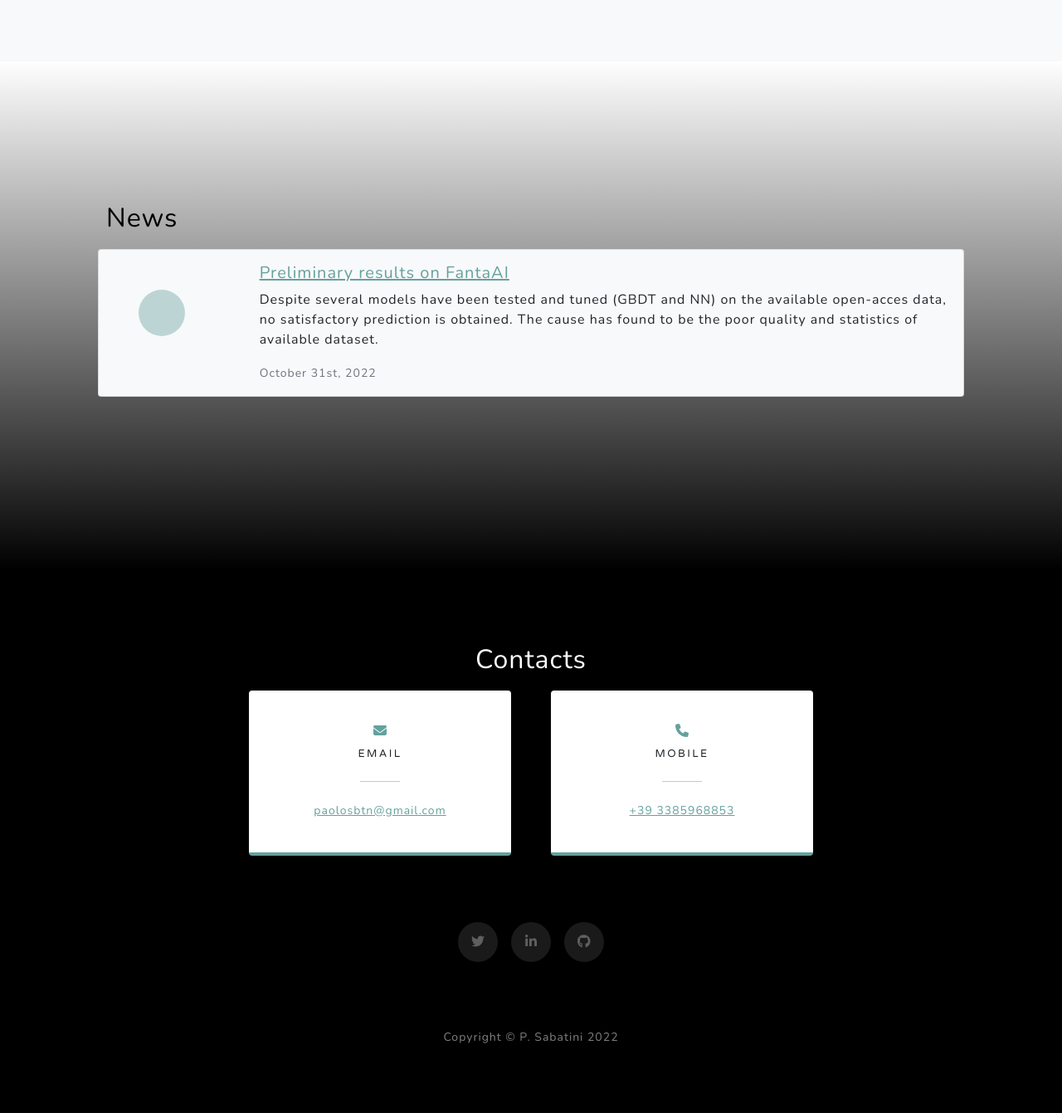
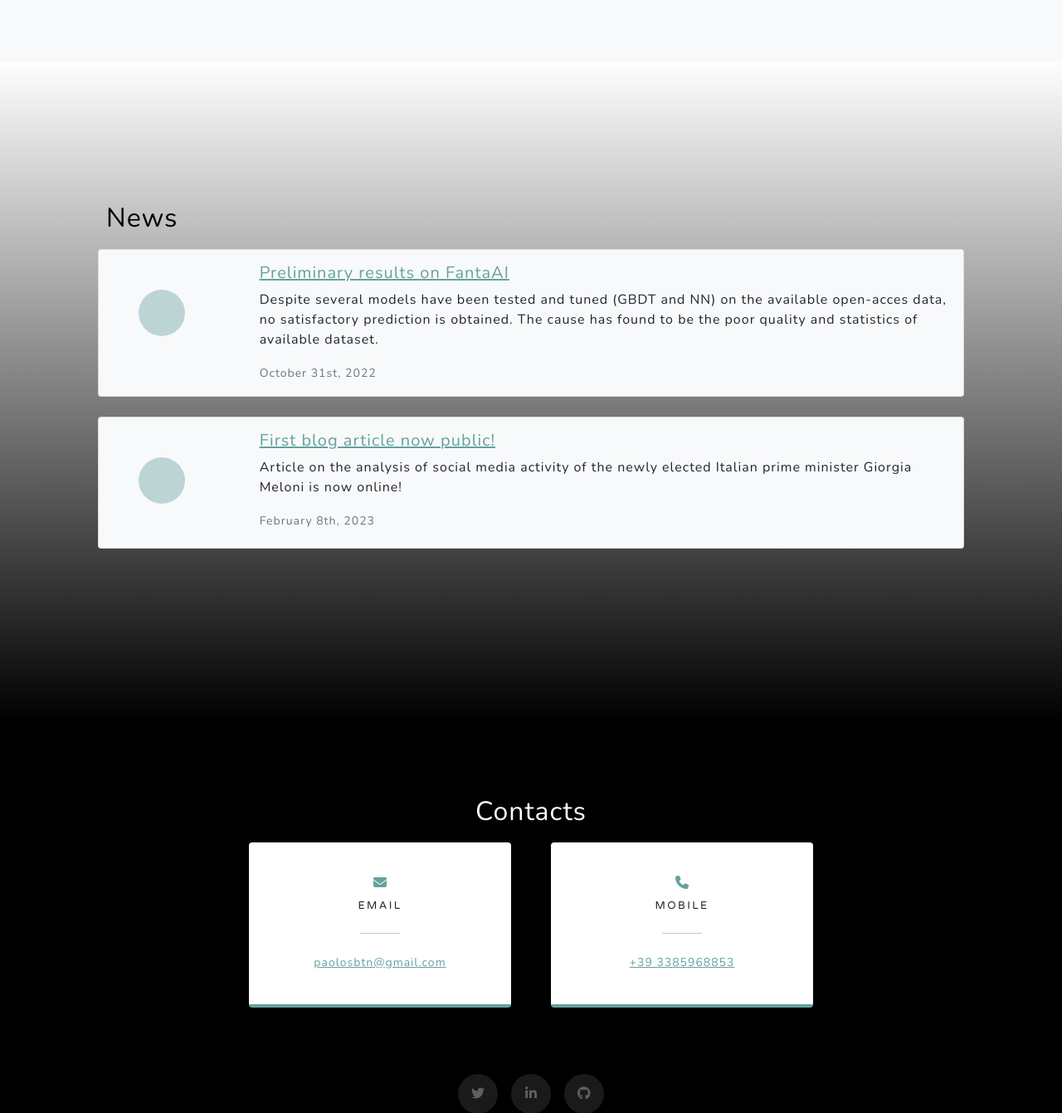
Before and after one commit to paolosabatini/my-website, a PHP site: page / in a window 1280 px wide. Shown: the part 2893-4234 px from the top of the page at 83% size. Before the commit the page ends 4150 px from the top, so only its background shows below. Run offline with PHP 8.4, Linux system fonts and the light colour scheme; some libraries are stand-ins or nearby versions.

Commit message:
new article in news

```diff
--- a/index.php
+++ b/index.php
@@ -199,6 +199,24 @@ require("init.php");
 
 	    </div>
 	  </div>
+	  <!-- Card 2 -->
+	  <div class="card mb-4 bg-light" >
+	    <div class="row">
+
+	      <div class="col-md-2">
+	        <div align="center" class="spinner-grow m-5 text-primary" style="width: 3.5rem; height: 3.5rem;" role="status">	</div>
+              </div>
+
+	      <div class="col-md-10"  style="margin-left:0px">
+	        <div class="card-body">
+		<h5 class="card-title"> <a href="./blog.php"> First blog article now public! </a> </h5>
+		<p class="card-text"> Article on the analysis of social media activity of the newly elected Italian prime minister Giorgia Meloni is now online!
+		<p class="card-text"><small class="text-muted">February 8th, 2023</small></p>
+		</div>
+	      </div>
+
+	    </div>
+	  </div>
 	<br>
 	</div>
 	</section>
```
